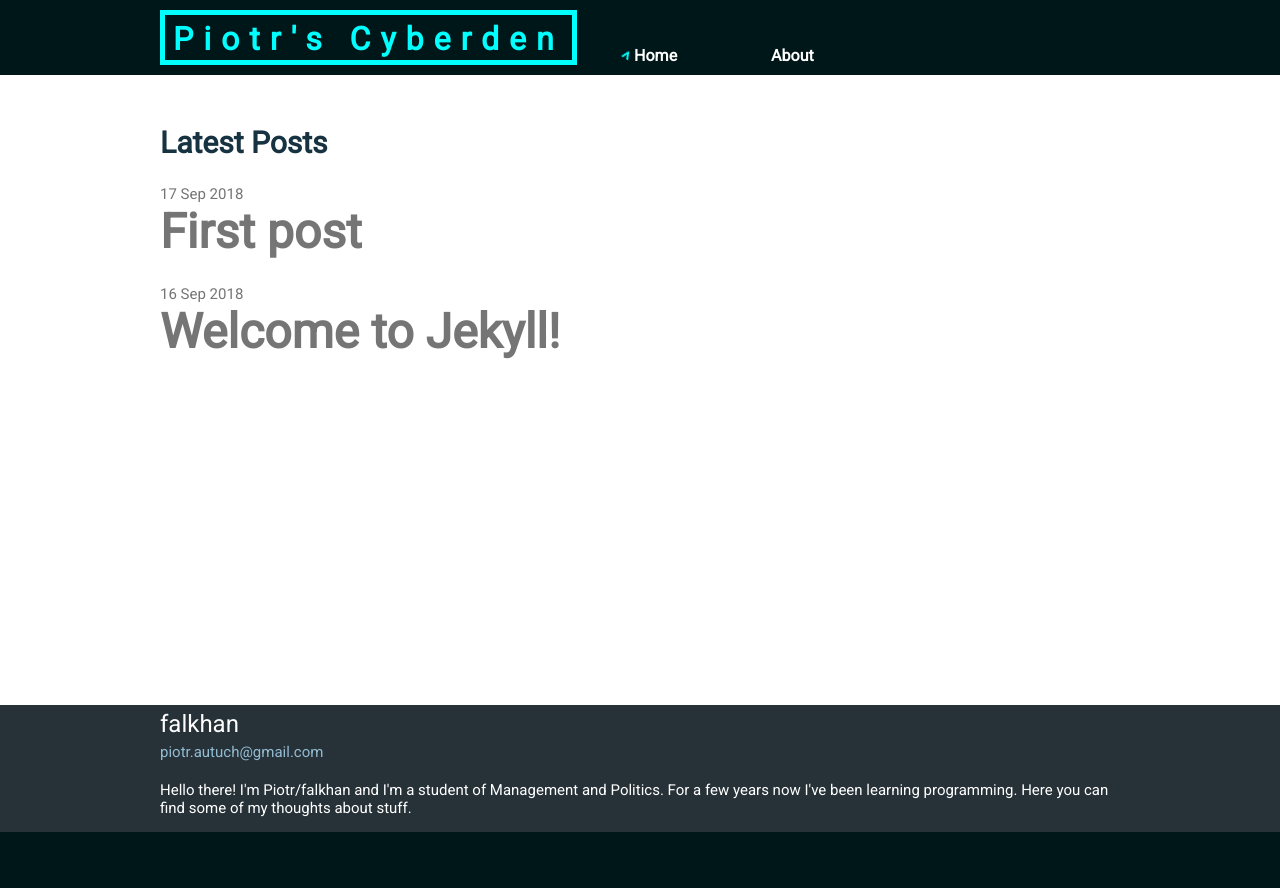
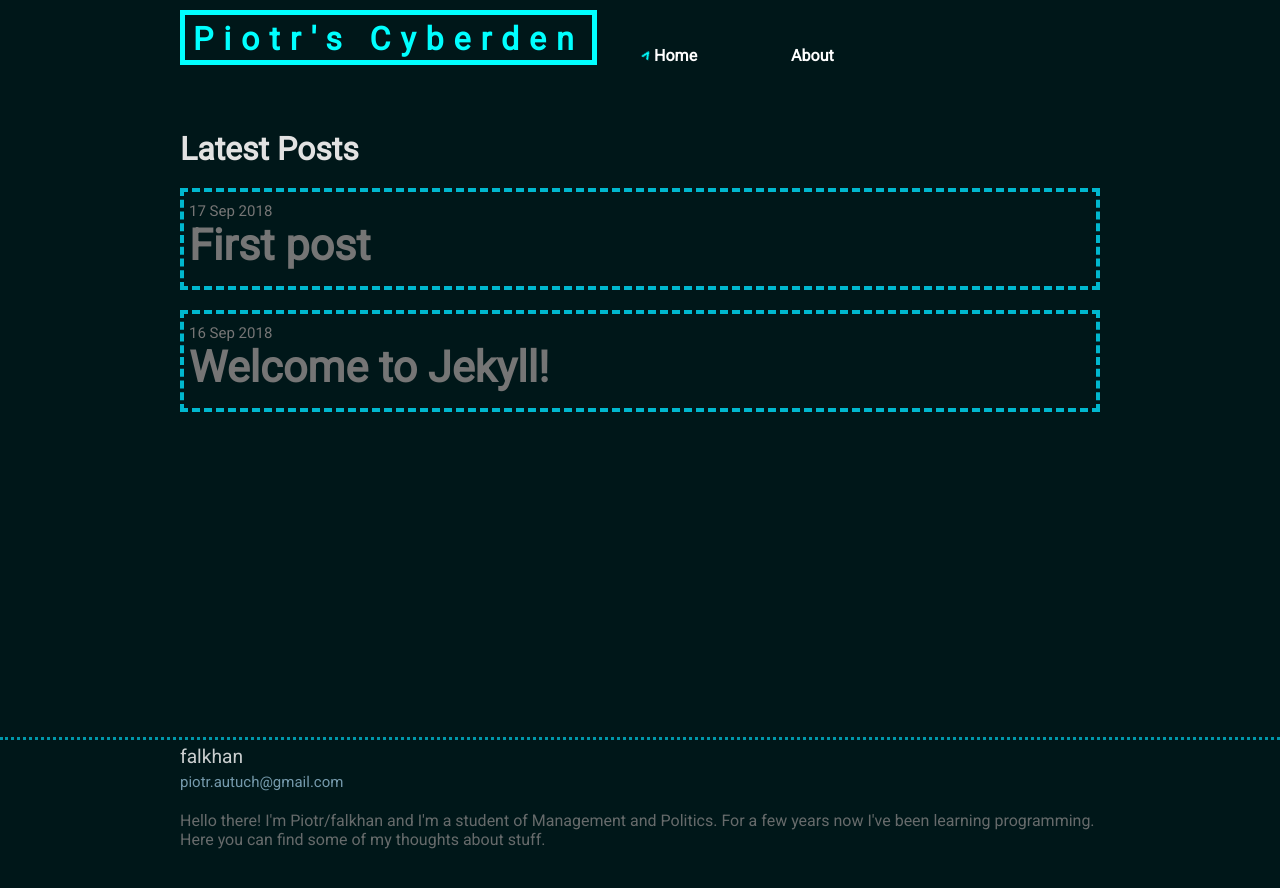
Before and after one commit to piotrautuch/piotrautuch.github.io, a Jekyll site: the page built from index.md, in a window 1280 px wide. Shown: the top 888 px of the page. Built offline with Jekyll 4.4.1, drawn with Linux system fonts in a browser that asks for light colours.

Commit message:
Finish cyberpunkish styling

```diff
--- a/_includes/blog.html
+++ b/_includes/blog.html
@@ -1,4 +1,4 @@
-<h1> Latest Posts</h1>
+<h2 class="white-heading">Latest Posts</h2>
 
 <ul class="post-list">
   {% for post in site.posts %}
--- a/_layouts/post.html
+++ b/_layouts/post.html
@@ -1,7 +1,7 @@
 ---
 layout: default
 ---
-<h1 class="post-title">{{ page.title }}</h1>
+<h2 class="white-heading">{{ page.title }}</h1>
 <p class="post-info">
   {{ page.date | date_to_string }} - {{ page.author }}</p>
 </p>
--- a/_sass/main.scss
+++ b/_sass/main.scss
@@ -3,6 +3,11 @@
 //------------------------------------
 
 // * DEFAULTS * //
+html{
+  box-sizing: border-box;
+  height: 100%;
+}
+
 body, h1, h2, h3, h4, h5,p, ol, ul, figure{
   margin: 0;
   padding: 0;
@@ -33,6 +38,7 @@ ul {
 //------------------------------------
 // * Body * //
 body {
+  position: relative;
   font-family: 'Roboto',sans-serif;
   margin: 0;
   display: flex;
@@ -40,6 +46,7 @@ body {
   min-height: 100vh;
   background-color: $dark-cyan;
   font-size: $font-size;
+  padding-bottom: 8.2rem;
 }
 
 //------------------------------------
@@ -143,17 +150,16 @@ nav {
 // List of all Posts
 
 .article-heading{
-  font-size: 2.3rem;
+  font-size: 2rem;
 }
 
-main{
-  min-height: 70vh;
-  background-color: white;
+.white-heading{
+  color:#e2e2e2;
+  margin: 5px 0;
 }
 
 .container {
   box-sizing: border-box;
-  background-color: white;
   color: $secondary-color;
   padding: 50px 0;
 }
@@ -162,17 +168,17 @@ main{
 // Individual posts
 .post-list{
   margin: 15px 0;
+
 }
 
 .post{
-  padding: 10px 0;
+  padding: 10px 5px;
   font-family: 'Roboto';
-
+  border: 4px dashed $light-cyan;
+  margin: 20px 0;
   p{
     color: $dark-grey;
   }
-
-
 
   a{
       color: $dark-grey;
@@ -193,7 +199,15 @@ main{
 // * Footer * //
 // Footer includes short description and social media links
 footer{
-  background-color: $primary-color;
+  margin: 0;
+  min-height: 10rem;
+  border-top: 3px dotted $light-cyan;
+  opacity: 0.8;
+  position: absolute;
+  bottom: 0;
+  left: 0;
+  right: 0;
+//  background-color: $primary-color;
   color: #fdfdfd;
   li {
     margin: 5px 0;
@@ -202,7 +216,7 @@ footer{
 
 
 .author{
-  font-size: 1.5rem;
+  font-size: 1.2rem;
   font-weight: 400;
 }
 
@@ -229,13 +243,18 @@ footer{
 }
 .footer-column-3{
   width: 100%;
-  color: white;
+  font-size: 1rem;
+  color: grey;
 }
 
 
 // **** LARGER SCREEEN
 
 @media screen and (min-width: 1000px){
+  body{
+    position:inherit;
+    padding-bottom:0px;
+  }
   nav{
     a {
       margin: 0 25px;
@@ -243,14 +262,14 @@ footer{
   }
 
   .wrapper{
-    padding: 0 160px;
-    max-width: calc(100% - 320px);
+    padding: 0 180px;
+    max-width: calc(100%-360px);
     margin: 0 auto;
   }
 
 
   .article-heading{
-    font-size: 3rem;
+    font-size: 2.7rem;
   }
 
 }
--- a/_sass/post.scss
+++ b/_sass/post.scss
@@ -6,29 +6,25 @@
 .post-info{
   margin-top: 5px;
   color: grey;
-  text-align: center;
+  text-align: left;
 }
 
-.post-title{
-  font-size: 2.3rem;
-  text-align: center;
-}
 
 .post-content{
   text-align: left;
   margin: 25px 0;
   font-size: 18px;
   line-height: 2;
-  color: $dark-grey;
+  color: $light-grey;
 
   h2{
     font-size: 2.5rem;
-    color: $dark-black;
+    color: $light-cyan;
     text-align: center;
   }
 
   h3{
     font-size: 2rem;
-    color: $secondary-color;
+    color: #12AFB2;
   }
 }
--- a/_sass/variables.scss
+++ b/_sass/variables.scss
@@ -8,10 +8,13 @@ $dark-grey: #757575;
 $dark-cyan: #001719;
 $light-cyan: #00B8CF;
 $super-light: #00E3FF;
+$light-grey: #dcdcdc;
 
+
+$secondary-color: #173342;
 // * COLOURS * //
 $primary-color: #273238;
-$secondary-color: #173342;
+
 $accent-lighter: #92BBD1;
 $accent: #4493C2;
 $text-color: white;
```
